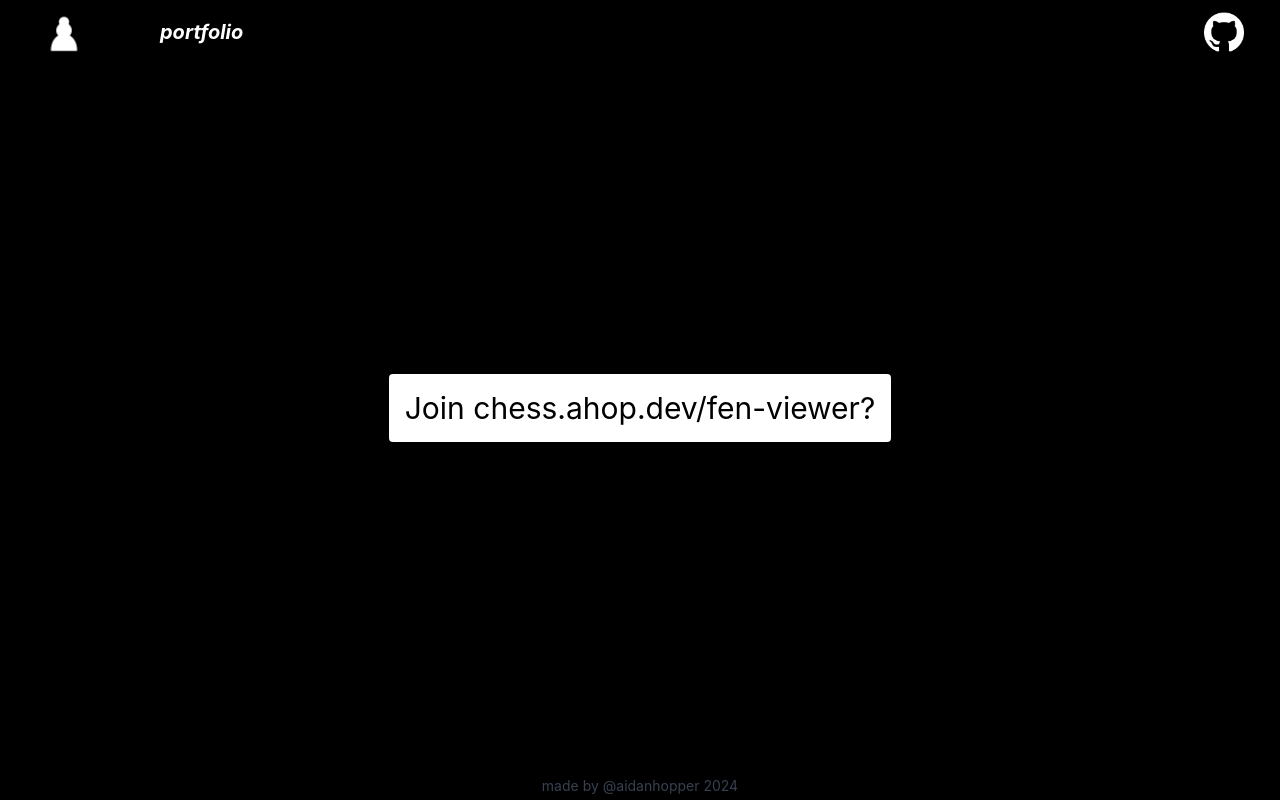
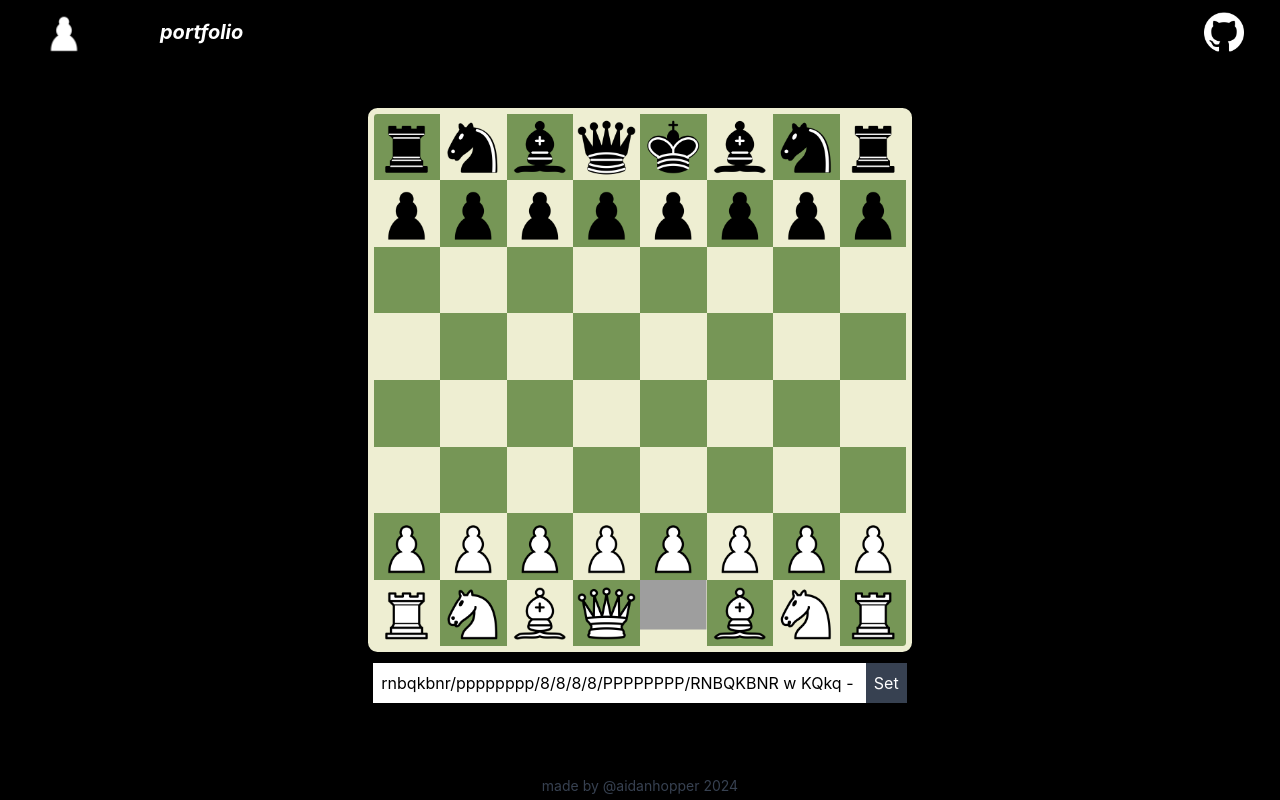
Before and after one commit to aidanhopper/ChessEngine, a React (Create React App) app in the folder frontend/: page /fen-viewer in a window 1280 px wide. Built offline with nearby package versions, Linux system fonts and the light colour scheme; no server answers; grey boxes are pictures that could not be loaded.

Commit message:
working on fen viewer

```diff
--- a/frontend/src/App.tsx
+++ b/frontend/src/App.tsx
@@ -1,6 +1,7 @@
 import { BrowserRouter as Router, Routes, Route } from 'react-router-dom';
 import Home from './pages/Home';
 import Lobby from './pages/Lobby';
+import FenViewer from './pages/FenViewer';
 import PageNotFound from './pages/PageNotFound';
 import { useNavigate } from 'react-router-dom';
 
@@ -58,6 +59,7 @@ const App = () => {
           <Routes>
             <Route path="/" element={<Home />} />
             <Route path="/:lobby" element={<Lobby />} />
+            <Route path="/fen-viewer" element={<FenViewer />} />
             <Route path="/page-not-found" element={<PageNotFound />} />
           </Routes>
         </div>
--- a/frontend/src/Board.tsx
+++ b/frontend/src/Board.tsx
@@ -78,14 +78,8 @@ type BoardProps = {
   lastMove?: string[],
 }
 
-const Board = ({ fenString, tileSize, color1, color2, validMoves, onBlackMove, onWhiteMove, disabledSides, lastMove }: BoardProps) => {
-  const [arrows, setArrows] = useState<number[][]>([]);
-  const [arrowStartIndex, setArrowStartIndex] = useState(-1);
-  const [hoverIndex, setHoverIndex] = useState(-1);
-  const [pickupIndex, setPickupIndex] = useState(-1);
-
-  const f: Fen = parseFen(fenString);
-
+const createSquaresList = (fen: string): string[] => {
+  const f: Fen = parseFen(fen);
   const squares: string[] = []
 
   // Populate the squares list
@@ -101,6 +95,17 @@ const Board = ({ fenString, tileSize, color1, color2, validMoves, onBlackMove, o
       }
     });
   });
+
+  return squares;
+}
+
+const Board = ({ fenString, tileSize, color1, color2, validMoves, onBlackMove, onWhiteMove, disabledSides, lastMove }: BoardProps) => {
+  const [arrows, setArrows] = useState<number[][]>([]);
+  const [arrowStartIndex, setArrowStartIndex] = useState(-1);
+  const [hoverIndex, setHoverIndex] = useState(-1);
+  const [pickupIndex, setPickupIndex] = useState(-1);
+  const squares = createSquaresList(fenString);
+
 
   const s = {
     display: 'flex',
--- a/frontend/src/Game.tsx
+++ b/frontend/src/Game.tsx
@@ -86,6 +86,7 @@ const Game = ({
 
   const [sideToSelectPieceFor, setSideToSelectPieceFor] = useState("");
 
+  console.log("FEN", fen);
   return (
     <div className={`${className}`}
       style={{
--- a/frontend/src/Query.tsx
+++ b/frontend/src/Query.tsx
@@ -33,3 +33,6 @@ export const present = async (lobby: string, sessionId: string) => {
 
   return response
 }
+
+export const moveInfo = async (fen: string, start: string, target: string) => {
+}
--- /dev/null
+++ b/frontend/src/pages/FenViewer.tsx
@@ -0,0 +1,62 @@
+import Game from '../Game';
+import { useState, useRef, useEffect } from 'react';
+
+const startFen = "rnbqkbnr/pppppppp/8/8/8/8/PPPPPPPP/RNBQKBNR w KQkq - 0 1"
+
+const FenViewer = () => {
+
+  const calcTileSize = () =>
+    Math.min(window.innerWidth, window.innerHeight) / 12;
+
+  const [tileSize, setTileSize] = useState(calcTileSize());
+  const [fen, setFen] = useState(startFen);
+  const inputRef = useRef<HTMLInputElement>(null);
+
+  useEffect(() => {
+    if (inputRef.current) {
+      inputRef.current.value = startFen;
+    }
+  }, [])
+
+  window.addEventListener("resize", () => {
+    setTileSize(calcTileSize());
+  });
+
+  const onMove = (start: string, end: string) => {
+
+  }
+
+  return (
+    <div className="m-auto">
+      <Game
+        tileSize={tileSize}
+        onBlackMove={onMove}
+        onWhiteMove={onMove}
+        disabledSides=""
+        fen={fen}
+        lastMove={[]}
+      />
+      <div className="flex mt-2">
+        <input
+          className="mt-2 p-2 flex-auto"
+          type="text"
+          placeholder="Fen"
+          ref={inputRef}
+        />
+        <button
+          className="mt-2 p-2 text-white bg-gray-700 hover:bg-gray-500 duration-100"
+          onClick={() => {
+            console.log(inputRef.current?.value);
+            if (inputRef.current) {
+              setFen(inputRef.current?.value);
+            }
+          }}
+        >
+          Set
+        </button>
+      </div>
+    </div>
+  );
+}
+
+export default FenViewer;
--- a/frontend/src/pages/Home.tsx
+++ b/frontend/src/pages/Home.tsx
@@ -50,6 +50,15 @@ const PlayButtons = ({ navigate }: { navigate: any }) => {
         duration-100 ease-in-out">
         Play with the computer
       </button>
+      <button
+        className="flex-auto rounded-lg text-black
+        font-bold m-auto px-12 md:w-96 py-2 mb-4 hover:invert-[70%] bg-white
+        duration-100 ease-in-out"
+        onClick={() => {
+          navigate("/fen-viewer")
+        }}>
+        Fen Viewer
+      </button>
     </div>
   );
 }
```
Also changed, not shown: 1 other file (tests, documents, lock files or other folders).
